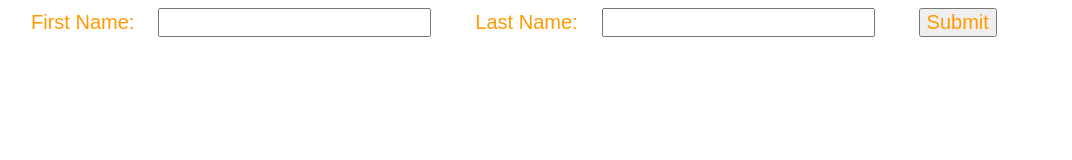
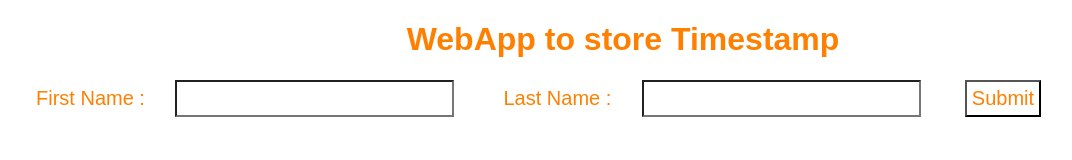
Before and after one commit to raj8600/webapp, a plain HTML site: page index.html in a window 1280 px wide. Shown: the whole page, without its empty margins (17-1089 px from the left). Drawn offline with Linux system fonts and the light colour scheme.

Commit message:
Update index.html

```diff
--- a/index.html
+++ b/index.html
@@ -2,25 +2,28 @@
 <html>
 <head>
     <meta charset="UTF-8">
-    <title>Hello World</title>
+    <title>Timestamp</title>
 
     <style>
     body {
-        background-image: url('image.jpg');
-        background-size: cover;
-        background-position: center;
+        background-color: #FFFFFF;
     }
     label, button {
-        color: #FF9900;
+        background-color: #FFFFFF;
+        color: #FF8000;
         font-family: Arial, Helvetica, sans-serif;
         font-size: 20px;
         margin-left: 40px;
+        cursor: pointer;
+        padding: 5px;
     }
     input {
-        color: #232F3E;
+        background-color: #FFFFFF;
+        color: #000000;
         font-family: Arial, Helvetica, sans-serif;
         font-size: 20px;
         margin-left: 20px;
+        padding: 5px;
     }
     </style>
 
@@ -39,7 +42,8 @@
             },
             body: JSON.stringify(data)
         };
-        fetch('https://nfxg0utou4.execute-api.us-west-2.amazonaws.com/dev/user', requestOptions)
+        // Paste URL of API Gateway
+        fetch('https://fa0dg9lum0.execute-api.eu-west-1.amazonaws.com/Dev/User', requestOptions)
             .then(response => response.json())
             .then(result => {
                 // Process the API response
@@ -56,10 +60,11 @@
 </head>
 
 <body>
+    <center> <h1 style="color: #FF8000; font-family: Arial, Helvetica, sans-serif"> WebApp to store Timestamp </h1> </center>
     <form>
-        <label>First Name:</label>
+        <label>First Name : </label>
         <input type="text" id="fName">
-        <label>Last Name:</label>
+        <label>Last Name : </label>
         <input type="text" id="lName">
         <button type="button" onclick="callAPI()">Submit</button>
     </form>
```
